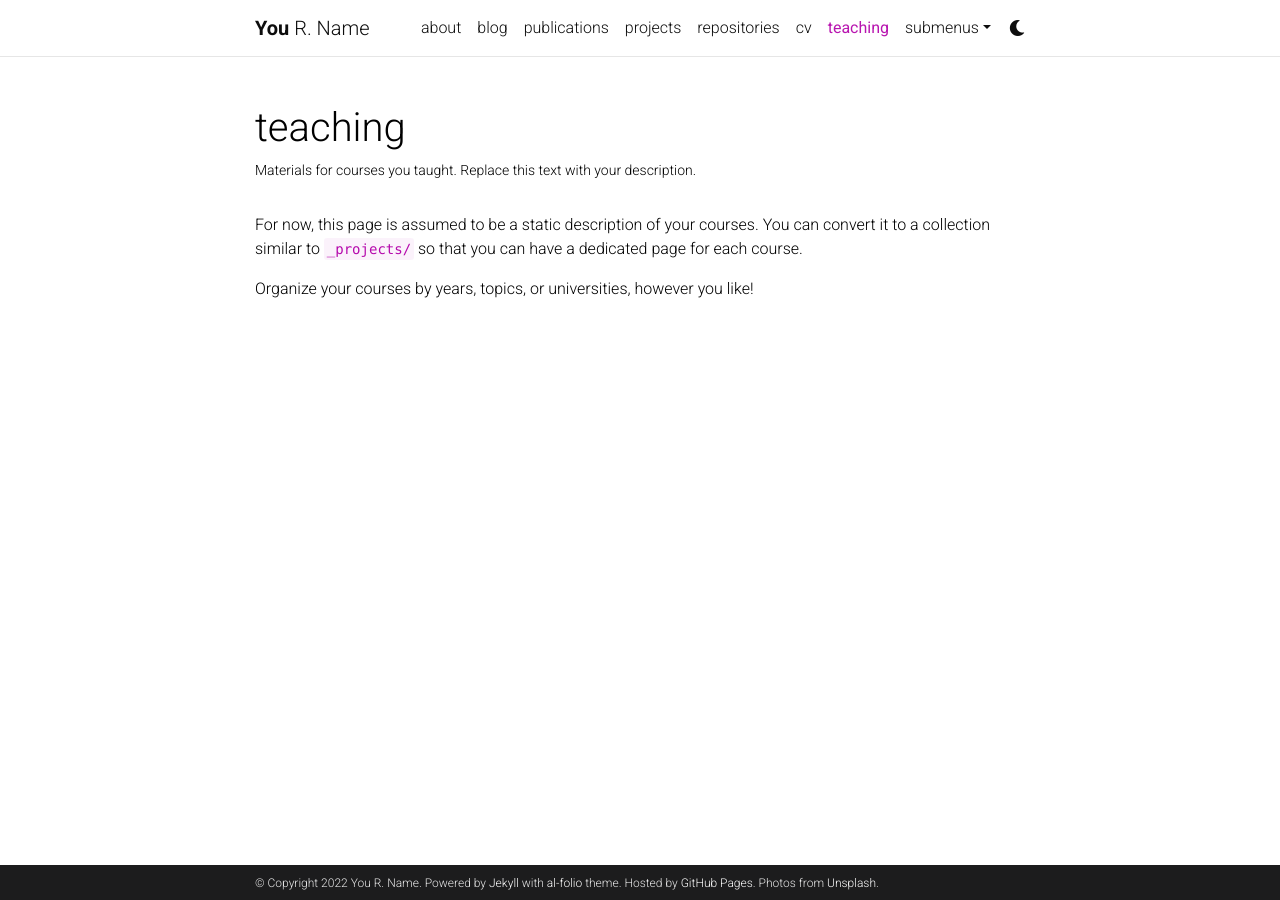
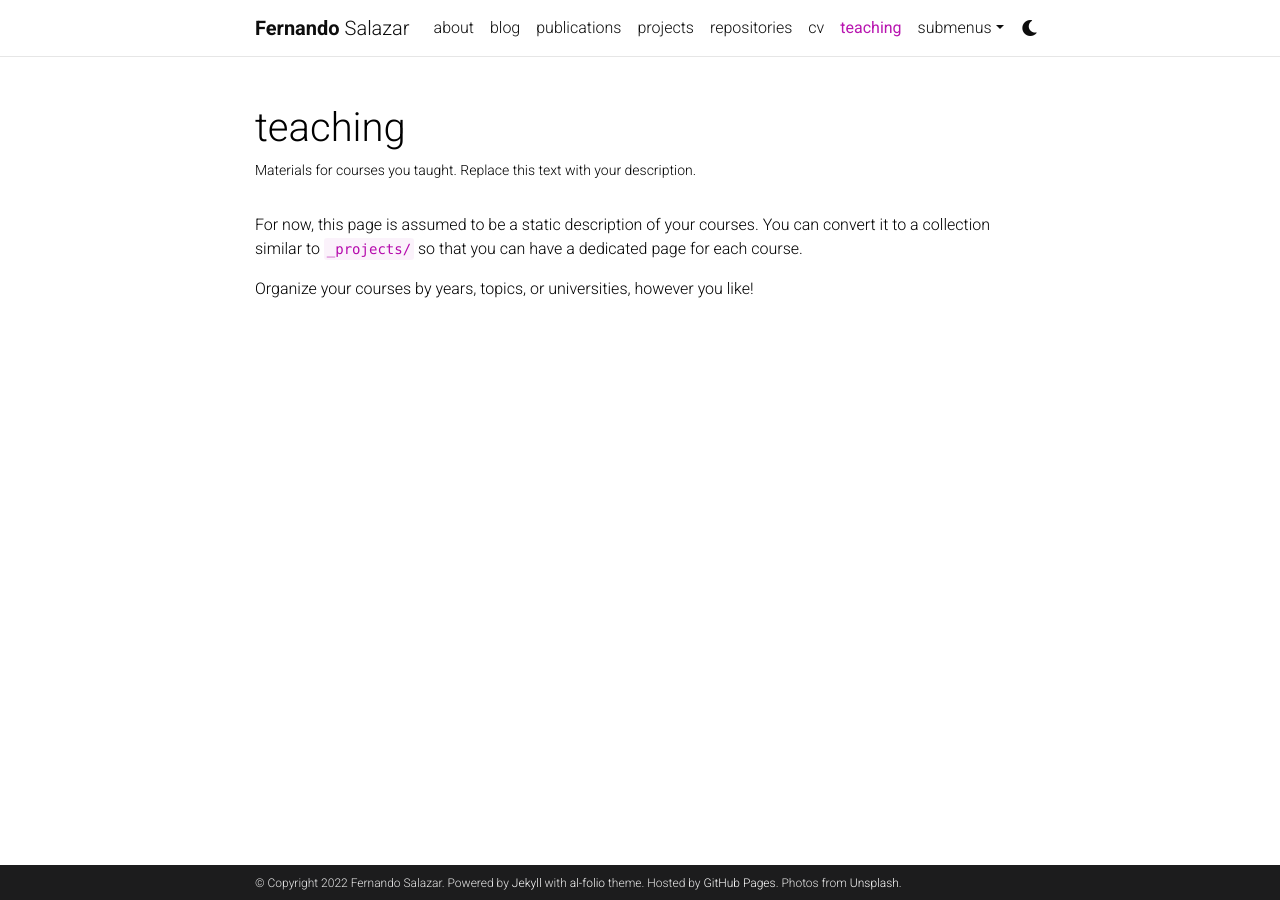
Before and after one commit to RobotDucky/RobotDucky.github.io, a Jekyll site: the page built from _pages/teaching.md, in a window 1280 px wide. Built offline with Jekyll 4.4.1, drawn with Linux system fonts in a browser that asks for light colours; comment, search, counter and statistics services are not loaded; a style sheet for code colours, icons or effects is not loaded.

Commit message:
update to yaml

```diff
--- a/_config.yml
+++ b/_config.yml
@@ -3,9 +3,8 @@
 # -----------------------------------------------------------------------------
 
 title: blank # the website title (if blank, full name will be used instead)
-first_name: You
-middle_name: R.
-last_name: Name
+first_name: Fernando
+last_name: Salazar
 email: you@example.com
 description: > # the ">" symbol means to ignore newlines until "footer_text:"
   A simple, whitespace theme for academics. Based on [*folio](https://github.com/bogoli/-folio) design.
@@ -18,7 +17,7 @@
 lang: en # the language of your site (for example: en, fr, cn, ru, etc.)
 icon: ⚛️  # the emoji used as the favicon (alternatively, provide image name in /assets/img/)
 
-url: https://alshedivat.github.io # the base hostname & protocol for your site
+url: https:/robotducky.github.io # the base hostname & protocol for your site
 baseurl: /al-folio # the subpath of your site, e.g. /blog/
 last_updated: false # set to true if you want to display last updated in the footer
 impressum_path:  # set to path to include impressum link in the footer, use the same path as permalink in a page, helps to conform with EU GDPR
```
